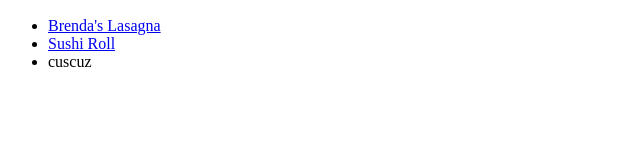
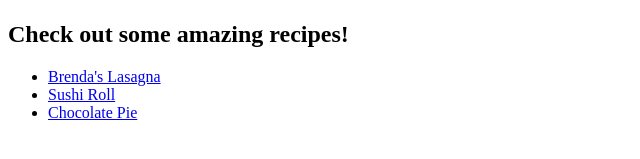
Before and after one commit to luuizfm/odin-recipes, a plain HTML site: page index.html in a window 1280 px wide. Shown: the part 383-542 px from the top of the page, without its empty margins (0-640 px from the left). Drawn offline with Linux system fonts and the light colour scheme.

Commit message:
git commit

```diff
--- a/index.html
+++ b/index.html
@@ -5,15 +5,19 @@
     <meta http-equiv="X-UA-Compatible" content="IE=edge">
     <meta name="viewport" content="width=device-width, initial-scale=1.0">
     <title>Odin Recipes</title>
+    <link rel="stylesheet" href="css/style.css">
 </head>
 <body>
 
 </body>
     <h1>Odin Recipes</h1>
     <img src="./images/gordon.gif" alt="a gif from Gordon Ramsay kindly saying Bon Appetit">
-    <ul>
-        <li><a href="./recipes/lasagna.html">Brenda's Lasagna</a></li>
-        <li><a href="./recipes/sushi-roll.html">Sushi Roll</a></li>
-        <li>cuscuz</li>
-    </ul>
+    <h2>Check out some amazing recipes!</h2>
+    <div>
+        <ul>
+            <li><a href="./recipes/lasagna.html">Brenda's Lasagna</a></li>
+            <li><a href="./recipes/sushi-roll.html">Sushi Roll</a></li>
+            <li><a href="./recipes/chocolate-pie.html">Chocolate Pie</a></li>
+        </ul>
+    </div>
 </html>
```
